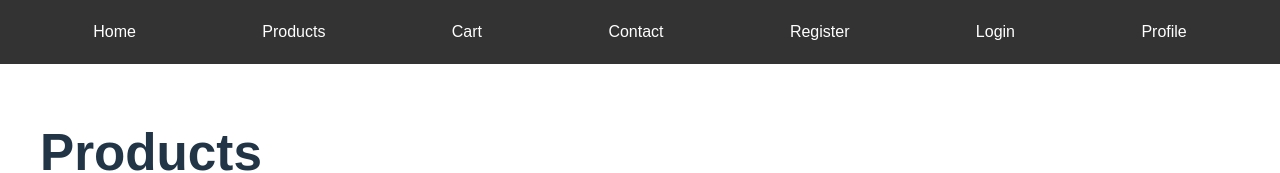
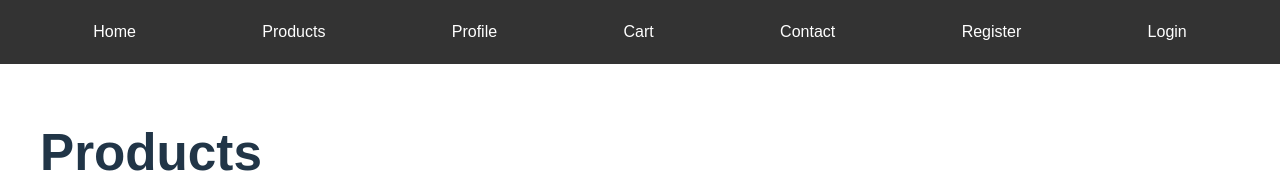
Before and after one commit to AyushiGupta160604/Sparkathon-24-Status200, a React (Vite) app in the folder frontend/: page / in a window 1280 px wide. Shown: the top 173 px of the page. Built offline with nearby package versions, Linux system fonts and the light colour scheme; no server answers.

Commit message:
Updated NavBar.jsx

```diff
--- a/frontend/src/pages/NavBar.jsx
+++ b/frontend/src/pages/NavBar.jsx
@@ -1,20 +1,20 @@
 import React from 'react';
-import './css/NavBar.css';
+import './css/navbar.css';
 
-const NavBar = () => {
+const Navbar = () => {
     return (
         <nav className="navbar">
             <ul className="nav-links">
                 <li><a href="/">Home</a></li>
                 <li><a href="/products">Products</a></li>
+                <li><a href="/profile">Profile</a></li>
                 <li><a href="/cart">Cart</a></li>
                 <li><a href="/contact">Contact</a></li>
                 <li><a href="/register">Register</a></li>
                 <li><a href="/login">Login</a></li>
-                <li><a href="/profile">Profile</a></li>
             </ul>
         </nav>
     );
 };
 
-export default NavBar;
+export default Navbar;
```
